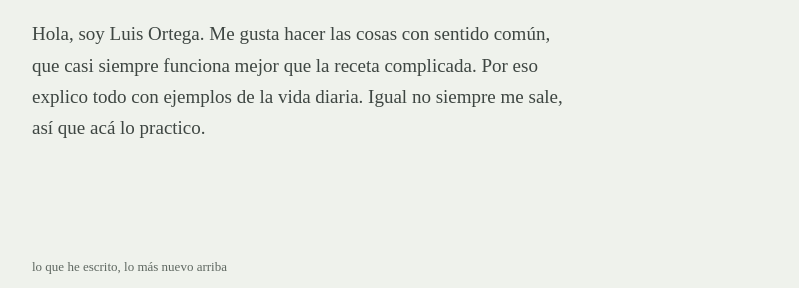
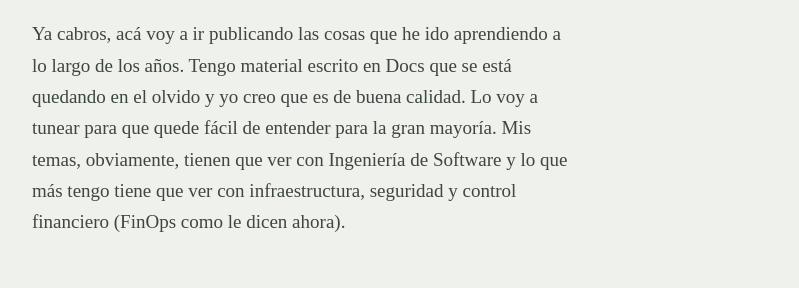
Before and after one commit to lortega/luchus-dev, an Astro site: page / in a window 1280 px wide. Shown: the part 342-630 px from the top of the page, without its empty margins (240-1039 px from the left). Built offline with nearby package versions, Linux system fonts and the light colour scheme; Astro itself is replaced by a stand-in of ours.

Commit message:
Ajusta la portada

```diff
--- a/src/pages/index.astro
+++ b/src/pages/index.astro
@@ -26,8 +26,11 @@ for (const entry of entries) {
         Antes de seguir, <em>define bien</em> tu problema.
       </h1>
       <p class="portada__nota">
-        Hola, soy {SITE.author}. Me gusta hacer las cosas con sentido común, que casi siempre funciona mejor que la receta complicada. Por eso explico
-        todo con ejemplos de la vida diaria. Igual no siempre me sale, así que acá lo practico.
+        Ya cabros, acá voy a ir publicando las cosas que he ido aprendiendo a lo largo de los años.
+        Tengo material escrito en Docs que se está quedando en el olvido y yo creo que es de buena
+        calidad. Lo voy a tunear para que quede fácil de entender para la gran mayoría. Mis temas,
+        obviamente, tienen que ver con Ingeniería de Software y lo que más tengo tiene que ver con
+        infraestructura, seguridad y control financiero (FinOps como le dicen ahora).
       </p>
     </section>
 
```
